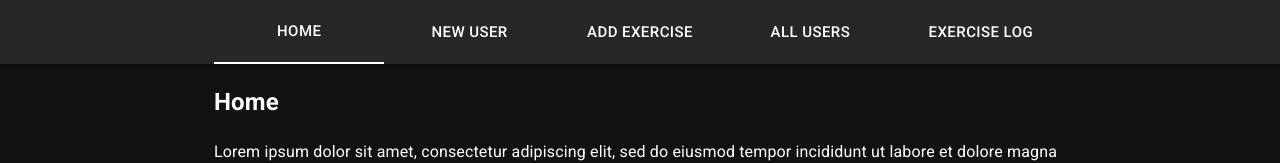
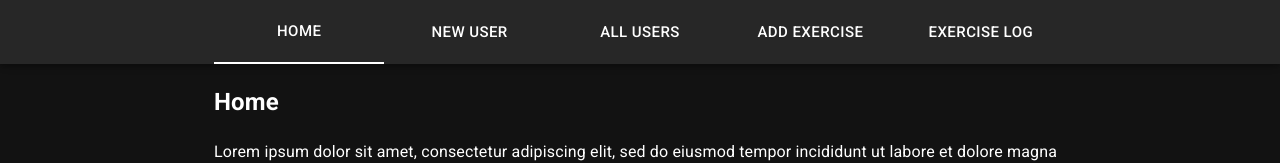
Before and after one commit to sitek94/exercise-tracker-client, a React (Create React App) app: page / in a window 1280 px wide. Shown: the top 163 px of the page. Built offline with nearby package versions, Linux system fonts and the light colour scheme.

Commit message:
small, unimportant  changes

```diff
--- a/src/App.tsx
+++ b/src/App.tsx
@@ -17,8 +17,8 @@ function App() {
       <Nav>
         <NavItemLink label="Home" to="/" />
         <NavItemLink label="New user" to="/new-user" />
+        <NavItemLink label="All users" to="/users" />
         <NavItemLink label="Add exercise" to="/add-exercise" />
-        <NavItemLink label="All users" to="/users" />
         <NavItemLink label="Exercise log" to="/log" />
       </Nav>
       <Toolbar />
--- a/src/components/nav.tsx
+++ b/src/components/nav.tsx
@@ -40,13 +40,13 @@ function NavItemLink({ label, to }: NavItemLinkProps) {
       component={RouterLink}
       to={to}
       sx={{
+        px: 2,
+        flex: 1,
         alignSelf: 'stretch',
         borderRadius: '0 !important',
         borderBottom: matches
           ? `2px solid ${theme.palette.common.white}`
           : undefined,
-        px: 2,
-        flex: 1,
       }}
     >
       {label}
```
